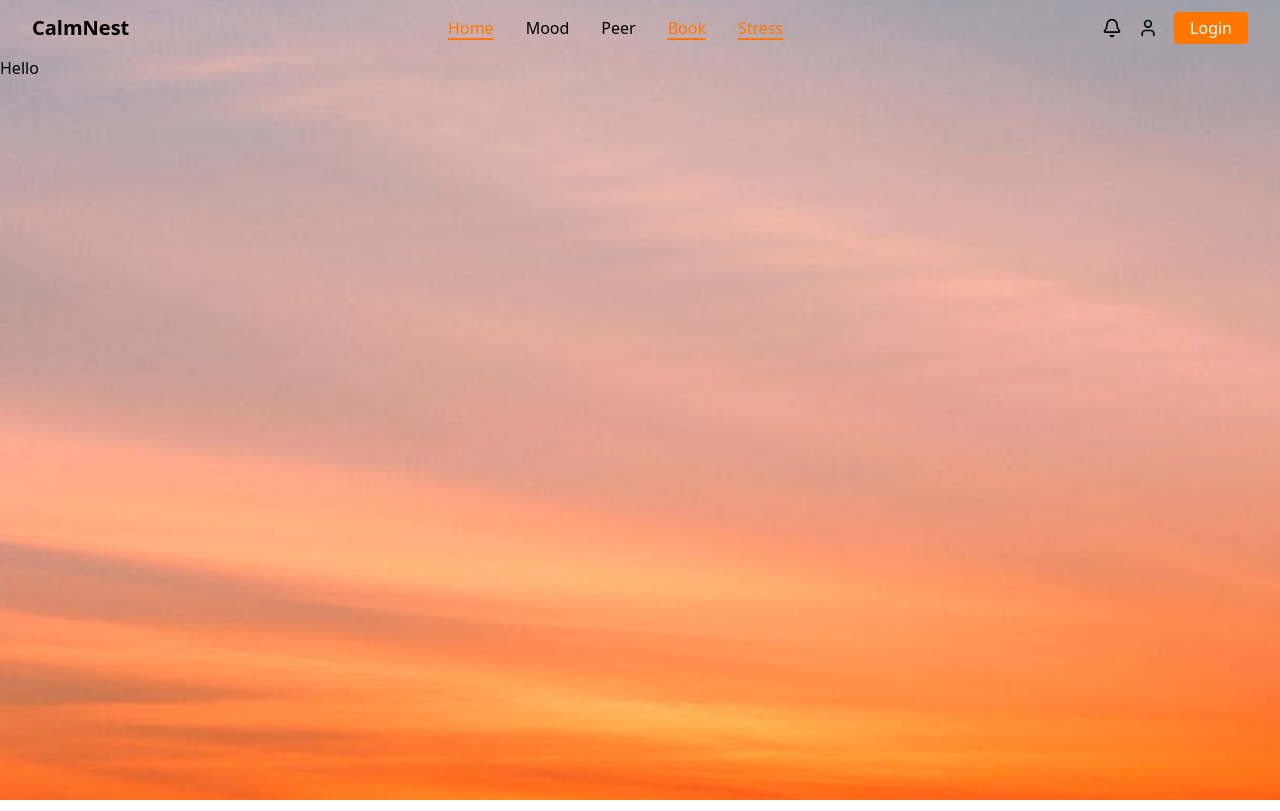
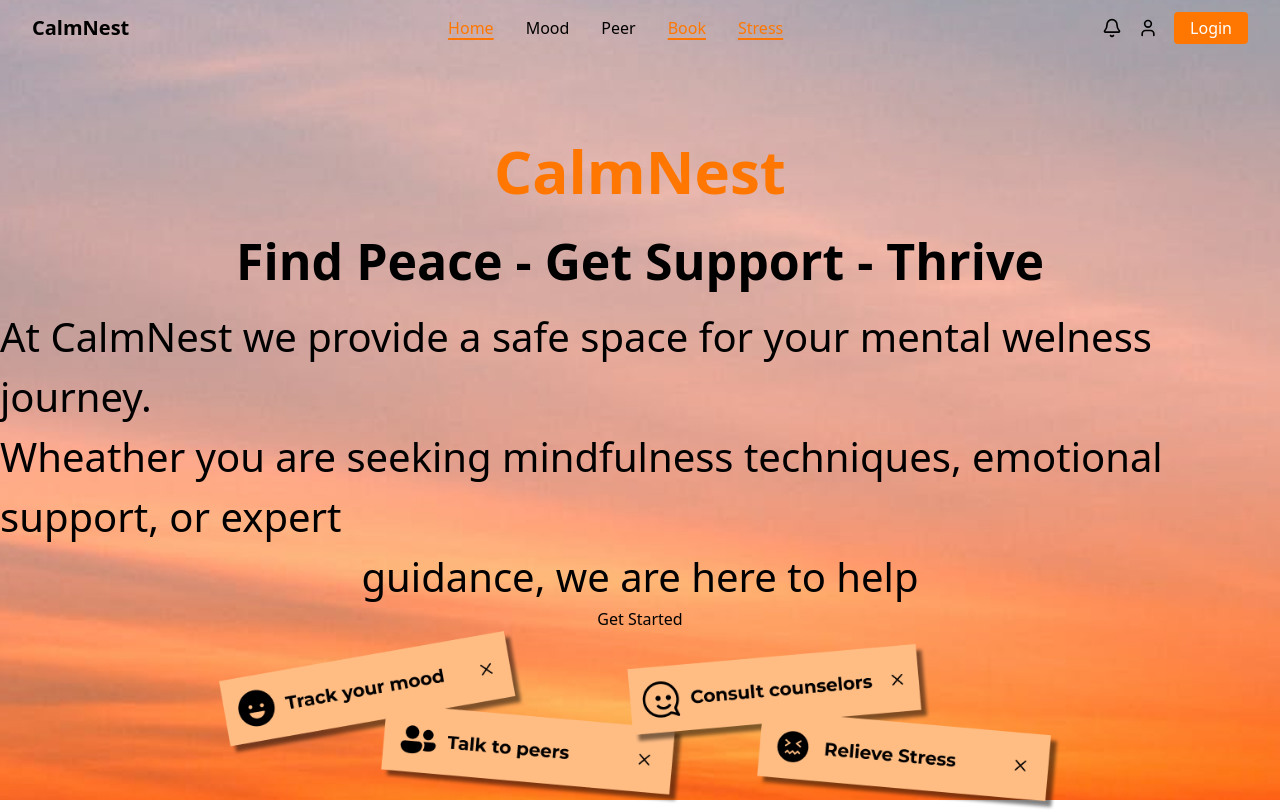
Before and after one commit to NSuryansh/Built_it, a React (Vite) app in the folder frontend/: page / in a window 1280 px wide. Built offline with nearby package versions, Linux system fonts and the light colour scheme.

Commit message:
Worked on landing page Get started button left to be made

```diff
--- a/frontend/package.json
+++ b/frontend/package.json
@@ -29,7 +29,7 @@
     "eslint-plugin-react-refresh": "^0.4.18",
     "globals": "^15.14.0",
     "postcss": "^8.5.3",
-    "tailwindcss": "^4.0.13",
+    "tailwindcss": "^4.0.14",
     "vite": "^6.1.0"
   }
 }
--- a/frontend/src/index.css
+++ b/frontend/src/index.css
@@ -1,6 +1,9 @@
 @import "tailwindcss";
-
-
+:root{
+  --landing-text-orange: #FF7700;
+  --landing-text-black: #000000;
+  --landing-text-white: #FFFFFF;
+}
 @keyframes shimmer {
   0% {
     transform: translateX(-100%);
--- a/frontend/src/main.jsx
+++ b/frontend/src/main.jsx
@@ -1,8 +1,8 @@
 import { BrowserRouter } from 'react-router-dom';
 import { createRoot } from 'react-dom/client';
 import { StrictMode } from 'react';
+import './index.css';
 import App from './App';
-import './index.css';
 
 createRoot(document.getElementById('root')).render(
   <StrictMode>
--- a/frontend/src/pages/Landing.jsx
+++ b/frontend/src/pages/Landing.jsx
@@ -2,10 +2,24 @@ import React from "react";
 
 export default function Landing() {
     return (
-        <>
+        <div className="flex flex-col items-center justify-center mt-[70px]">
+            <div
+                className="text-[60px] font-extrabold text-[var(--landing-text-orange)]" >
+                CalmNest
+            </div>
+            <div
+                className="text-[50px] font-bold mt-2 text-[var(--landing-text-black)]">
+                Find Peace - Get Support - Thrive
+            </div>
+            <div
+                className="text-[40px] mt-2 flex flex-col items-center text-[var(--landing-text-black)]">
+                <p>At CalmNest we provide a safe space for your mental welness journey.</p>
+                <p>Wheather you are seeking mindfulness techniques, emotional support, or expert</p>
+                <p>guidance, we are here to help</p>
+            </div>
+            <button className="border-black">Get Started</button>
 
-                    <div>Hello</div>
-
-        </>
+            <img src="/assests/plates.png" alt="" className="h-[180px]"/>
+        </div>
     )
 }
```
Also changed, not shown: frontend/public/assests/plates.png (added), 1 other file (tests, documents, lock files or other folders).
